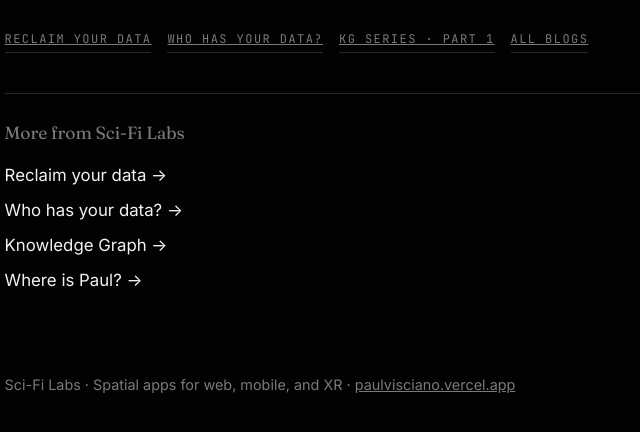
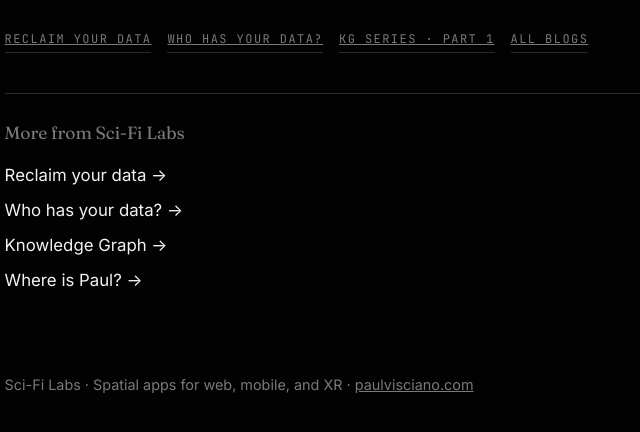
Before and after one commit to paulvisciano/portfolio, a plain HTML site: page blog/surveillance-pricing.html in a window 1280 px wide. Shown: the part 3371-3803 px from the top of the page, 225-865 px from the left. Drawn offline with Linux system fonts and the light colour scheme; a script that the page names is missing.

Commit message:
Fix canonical to https://paulvisciano.com/blog/surveillance-pricing

```diff
--- a/blog/surveillance-pricing.html
+++ b/blog/surveillance-pricing.html
@@ -10,7 +10,7 @@
   <meta property="og:title" content="Surveillance Pricing Is the Quiet Version of the Same Problem">
   <meta property="og:description" content="The FTC is looking at personalized pricing. The same data that trains ads and recommendations also trains price discrimination. Local knowledge graphs are the quiet refusal.">
   <meta property="og:image" content="https://pub-9466bb5132e74aeba333004ad0c21f21.r2.dev/blog/surveillance-pricing-hero.jpg">
-  <link rel="canonical" href="https://paulvisciano.vercel.app/blog/surveillance-pricing.html">
+  <link rel="canonical" href="https://paulvisciano.com/blog/surveillance-pricing">
   <link rel="stylesheet" href="blog.css">
 </head>
 <body>
@@ -75,7 +75,7 @@
     </div>
   </article>
   <footer>
-    Sci-Fi Labs · Spatial apps for web, mobile, and XR · <a href="../index.html" style="color:inherit">paulvisciano.vercel.app</a>
+    Sci-Fi Labs · Spatial apps for web, mobile, and XR · <a href="../index.html" style="color:inherit">paulvisciano.com</a>
   </footer>
 <script src="analytics.js" defer></script>
 </body>
```
